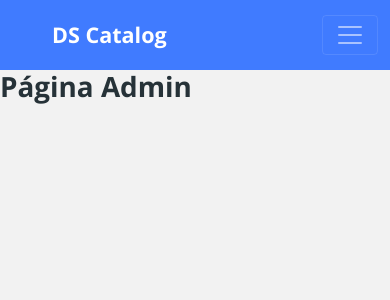
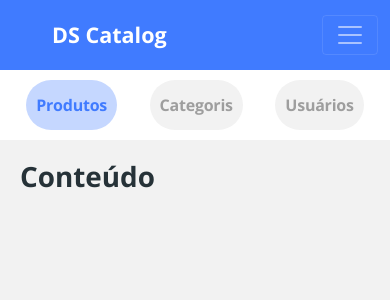
Before and after one commit to MardonioEng/dscatalog-react-mod2, a React (Create React App) app in the folder frontend/: page /admin in a window 390 px wide. Shown: the top 300 px of the page. Built offline with nearby package versions, Linux system fonts and the light colour scheme; the HTML template or start-up script is replaced by a standard one.

Commit message:
Admin Navbar layout mobile

```diff
--- /dev/null
+++ b/frontend/src/pages/Admin/Navbar/index.tsx
@@ -0,0 +1,28 @@
+import React from 'react';
+import './styles.css';
+
+const Navbar = () => {
+  return (
+    <nav className="admin-nav-container">
+      <ul>
+        <li>
+          <a href="link" className="admin-nav-item active">
+            <p>Produtos</p>
+          </a>
+        </li>
+        <li>
+          <a href="link" className="admin-nav-item">
+            <p>Categoris</p>
+          </a>
+        </li>
+        <li>
+          <a href="link" className="admin-nav-item">
+            <p>Usuários</p>
+          </a>
+        </li>
+      </ul>
+    </nav>
+  );
+};
+
+export default Navbar;
--- /dev/null
+++ b/frontend/src/pages/Admin/Navbar/styles.css
@@ -0,0 +1,35 @@
+ul {
+  display: flex;
+  justify-content: space-around;
+  list-style-type: none;
+  margin: 0;
+  padding: 0;
+}
+
+.admin-nav-container {
+  padding: 10px;
+  background-color: #FFF;
+}
+
+.admin-nav-item {
+  display: flex;
+  justify-content: center;
+  align-items: center;
+  height: 50px;
+  background-color: #F2F2F2;
+  border-radius: 100px;
+  padding: 0 10px;
+  font-size: 16px;
+  font-weight: bold;
+  letter-spacing: -0.015em;
+  color: #9E9E9E;
+}
+
+.admin-nav-item.active {
+  background: rgba(64, 123, 255, 0.3);
+  color: #407BFF;
+}
+
+.admin-nav-item p {
+  margin-bottom: 0;
+}
--- a/frontend/src/pages/Admin/index.tsx
+++ b/frontend/src/pages/Admin/index.tsx
@@ -1,5 +1,17 @@
+import Navbar from "./Navbar";
+import "./styles.css";
+
 const Admin = () => {
-  return <h1>Página Admin</h1>;
+  return (
+    <div className="admin-container">
+      <Navbar />
+      <div className="admin-content">
+        <h1>
+          Conteúdo
+        </h1>
+      </div>
+    </div>
+  );
 };
 
 export default Admin;
--- /dev/null
+++ b/frontend/src/pages/Admin/styles.css
@@ -0,0 +1,17 @@
+.admin-container {
+  display: flex;
+  flex-direction: column;
+}
+
+.admin-content {
+  padding: 20px;
+}
+
+@media (min-width: 1200px) {
+  .admin-container {
+    flex-direction: row;
+  }
+  .admin-content {
+    flex: 1;
+  }
+}
```
